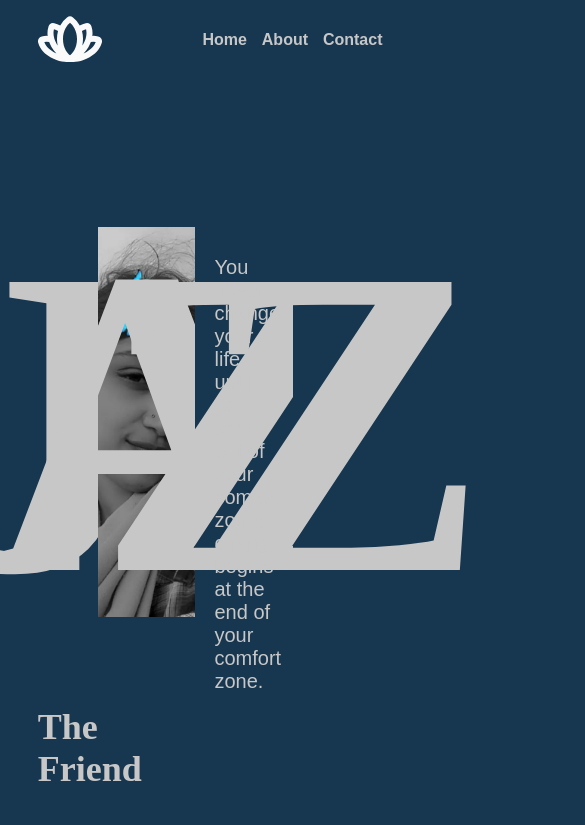
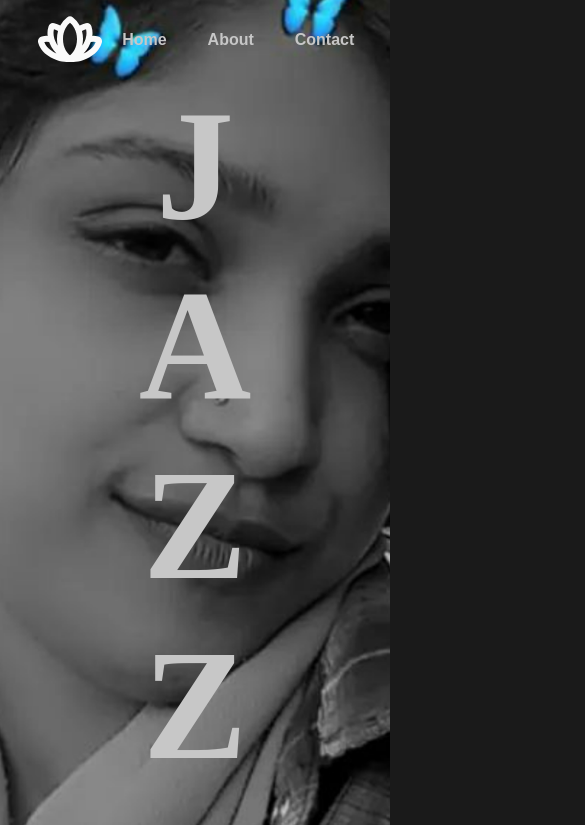
Before and after one commit to melbinjacob/Pp, a plain HTML site: page index.html in a window 390 px wide. Shown: the top 825 px of the page, 585 px wide, since content can reach past the window. Drawn offline with Linux system fonts and the light colour scheme; a web font is replaced by a local one.

Commit message:
Mobile support

```diff
--- a/index.html
+++ b/index.html
@@ -37,7 +37,7 @@
         <div class="parts parts1">
             <div class="parts1-div">
                 <div class="left-part box-size">
-                    <img src="images/jpg/img2.png" alt="">
+                    <img src="images/jpg/img2.png" class="parts-img" alt="">
                 </div>
                 <div class="right-part box-size par">
                     <h2 class="parts-h2">An Independent Woman</h2>
--- a/styles.css
+++ b/styles.css
@@ -189,3 +189,66 @@ a{
     align-items: center;
     justify-content: center;
 }
+
+
+@media screen and (max-width: 430px) {
+    :root{
+        --bg: #1a1a1a;
+    }
+    header{
+        width: 100%;
+        position: absolute;
+    }
+
+    .logo-div{
+        width: auto;
+    }
+    header > ul{
+        width: 70%;
+        background-color: transparent;
+    }
+    .main-box{
+        flex-direction: column;
+        width: 100%;
+        height: 100vh;
+        background-image: url(images/jpg/jasla1.png);
+        background-size: 400%;
+        background-position: center;
+        background-repeat: no-repeat;
+    }
+    .box1{
+        margin-top: 2cm;
+    }
+    .box{
+        width: 100%;
+        height: auto;
+        background-color: transparent;
+        font-size: 78px;
+    }
+    .box2{
+        background-image: none;
+    }
+    .box3p{
+        display: none;
+    }
+    .parts1-div{
+        flex-direction: column;
+        margin: 0;
+
+    }
+    .parts{
+        width: 100%;
+        height: auto;
+    }
+    .box-size{
+        width: 100%;
+    }
+    .par > p{
+        font-size: 14px;
+        width: 90%;
+    }
+    .parts-h2{
+        font-size: 24px;
+    }
+
+  }
```
